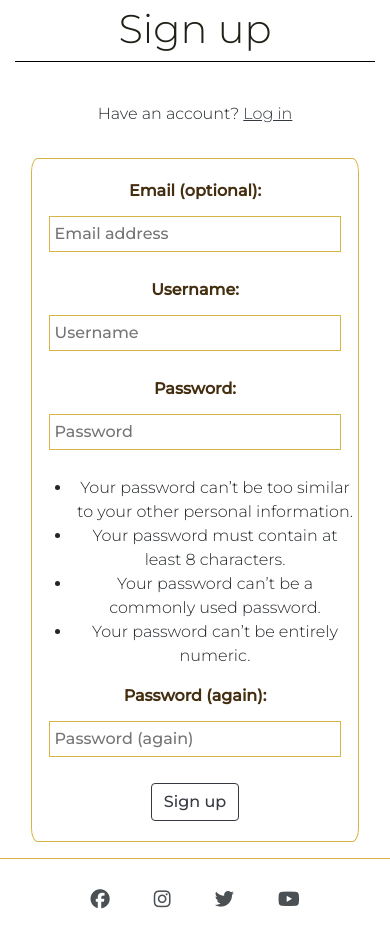
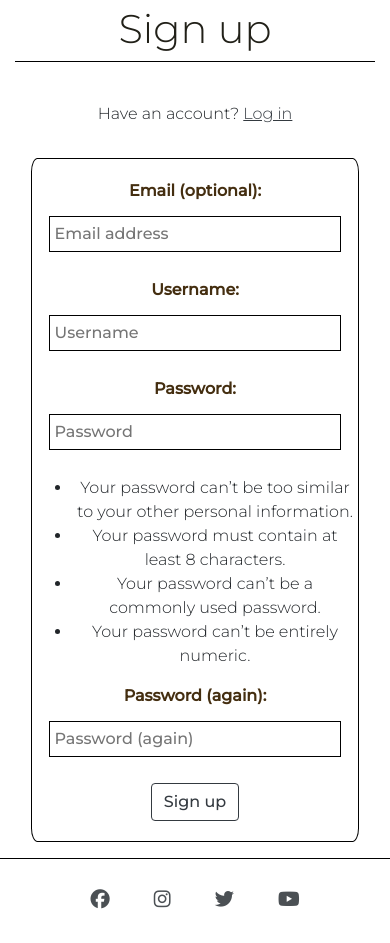
Before and after one commit to mehatabpathan/vegan_delights, a Django app: page /accounts/signup/ in a window 390 px wide. Shown: the part 112-1055 px from the top of the page. Run offline with Django 4.2, Linux system fonts and the light colour scheme; some libraries are stand-ins or nearby versions.

```diff
--- a/static/css/style.css
+++ b/static/css/style.css
@@ -130,7 +130,7 @@ body {
 }
 
 .recipe-detail-card {
-    border: 0.5px solid #D8B646;
+    border: 0.5px solid #000;
 }
 
 .recipe-detail-img {
@@ -163,7 +163,7 @@ body {
 /* Add Recipe */
 
 .add-recipe input, .add-recipe textarea, .add-recipe select {
-    border: 1px solid #D8B646;
+    border: 1px solid #000;
 }
 
 .add-recipe input[type=file] {
@@ -214,12 +214,12 @@ body {
     text-align: center;
     padding: 20px 0;
     border-radius: 2%;
-    border: 1px solid #D8B646;
+    border: 1px solid #000;
 }
 
 .signup input, .login input {
     width: 90%;
-    border: 1px solid #D8B646;
+    border: 1px solid #000;
     padding: 5px;
     margin: 5px 0 10px 0;
 }
@@ -243,7 +243,7 @@ body {
 /* Footer */
 
 .footer-container {
-    border-top: 1px #D8B646 solid !important;
+    border-top: 1px #000 solid !important;
 }
 
 .social-networks {
```
